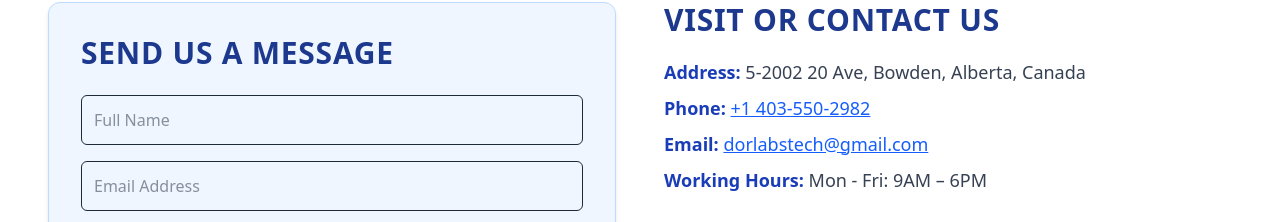
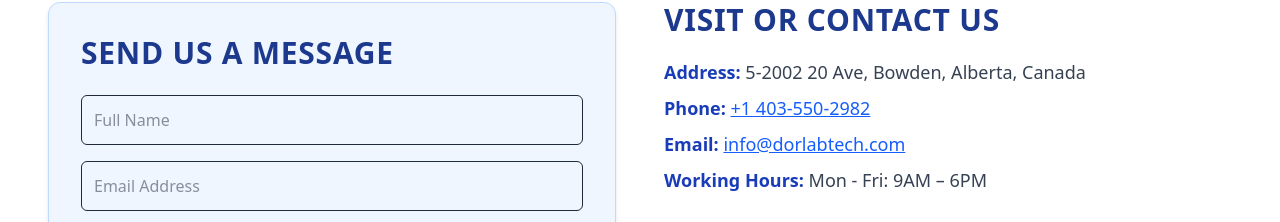
Before and after one commit to Shubham-juris/dorlabstechltd, a React (Vite) app: page /contact in a window 1280 px wide. Shown: the part 555-777 px from the top of the page. Built offline with nearby package versions, Linux system fonts and the light colour scheme; grey boxes are pictures that could not be loaded.

Commit message:
Update ContactPage.jsx

```diff
--- a/src/Pages/ContactPage.jsx
+++ b/src/Pages/ContactPage.jsx
@@ -102,10 +102,10 @@
               <br />
               <strong className="text-blue-800">Email:</strong>{" "}
               <a
-                href="mailto:dorlabstech@gmail.com"
+                href="mailto:info@dorlabtech.com"
                 className="text-blue-600 underline hover:text-blue-800"
               >
-                dorlabstech@gmail.com
+                info@dorlabtech.com
               </a>
               <br />
               <strong className="text-blue-800">Working Hours:</strong> Mon - Fri: 9AM – 6PM
```
